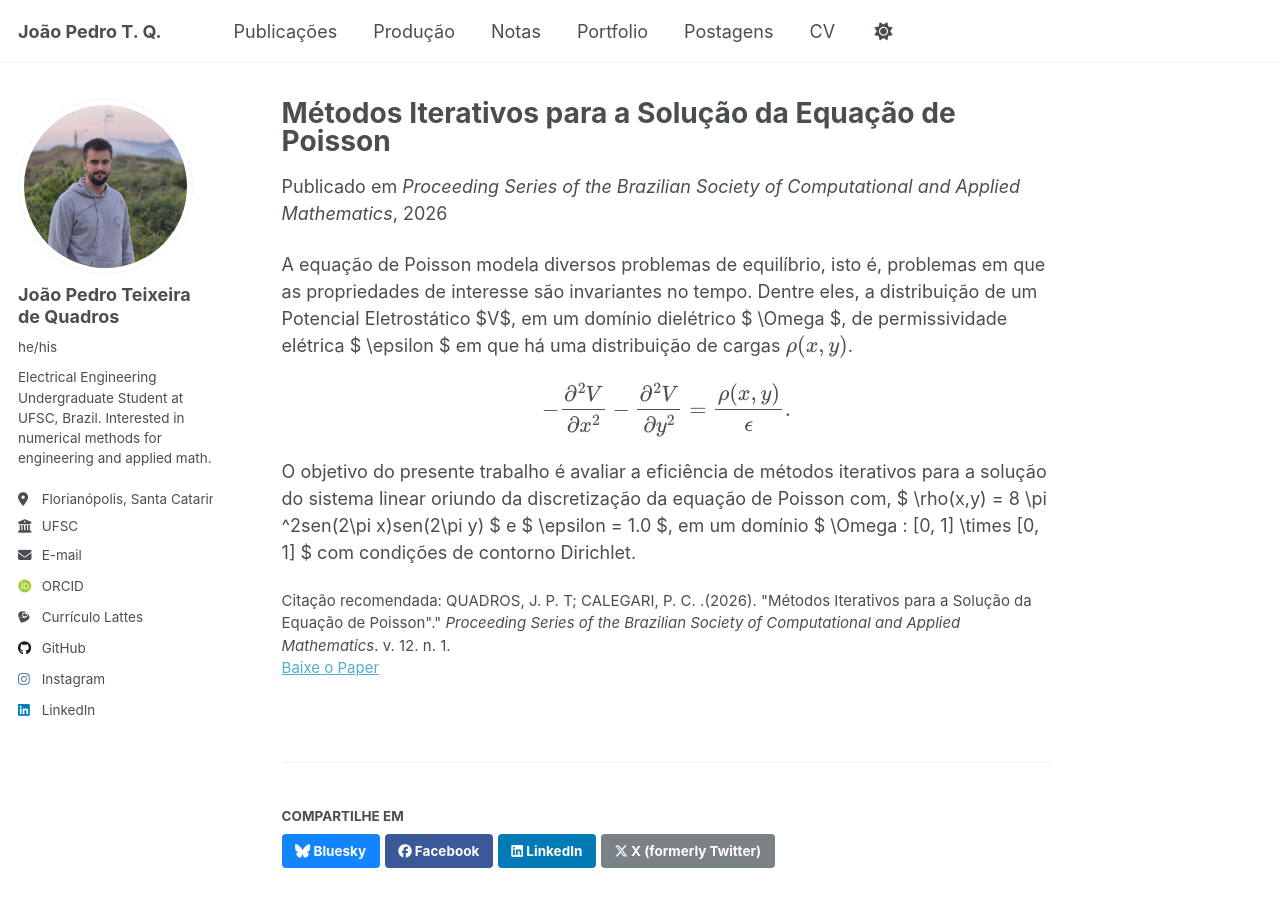
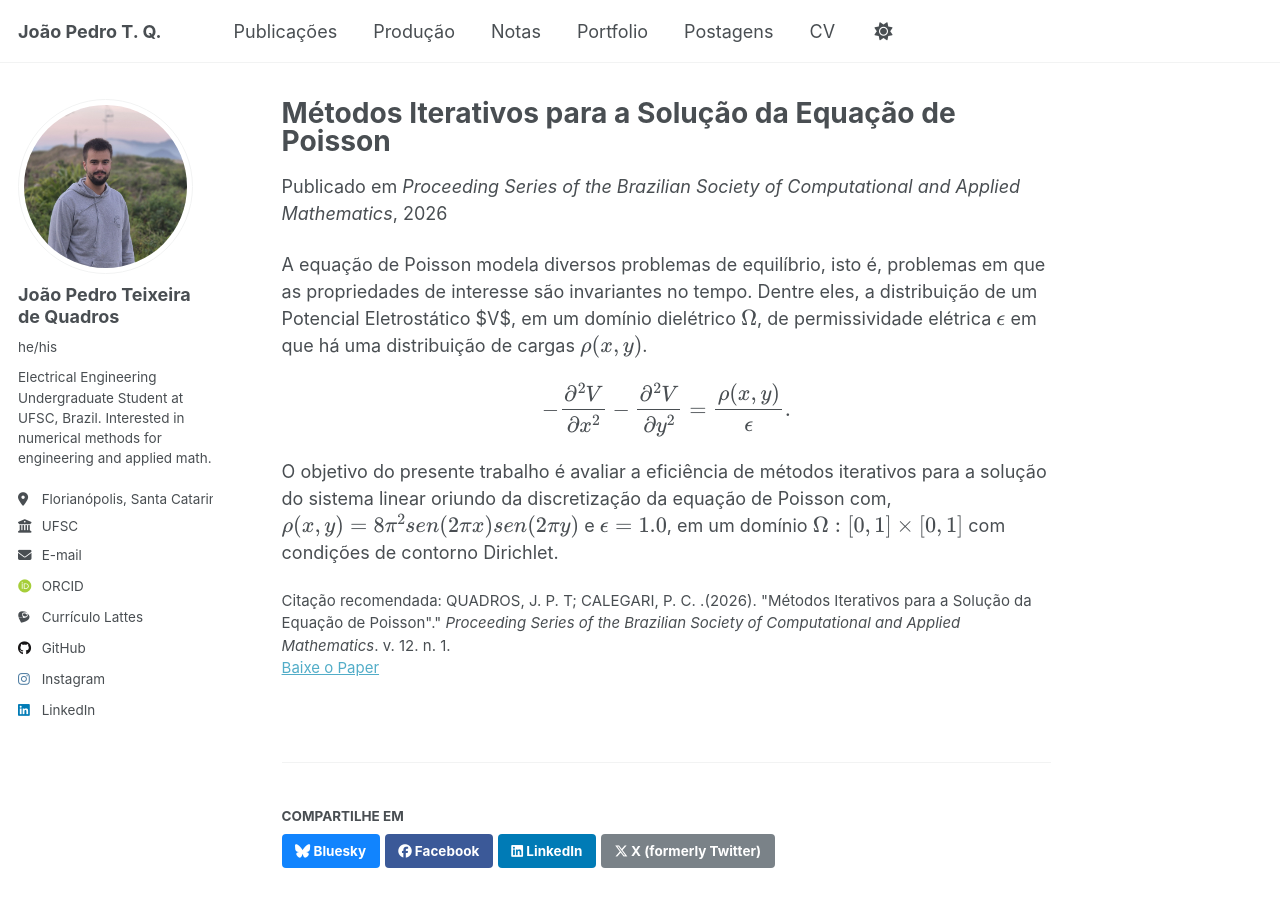
Before and after one commit to jpteixei/jpteixei.github.io, a Jekyll site: the page built from _publications/2026-02-13-metodos-iterativos-para-sol-da-eq-de-poisson.md, in a window 1280 px wide and 1034 px high. Shown: the top 907 px of the window. Built offline with Jekyll 4.4.1, drawn with Linux system fonts in a browser that asks for light colours; some web fonts are replaced; a style sheet for code colours, icons or effects is not loaded.

```diff
--- a/_publications/2026-02-13-metodos-iterativos-para-sol-da-eq-de-poisson.md
+++ b/_publications/2026-02-13-metodos-iterativos-para-sol-da-eq-de-poisson.md
@@ -12,8 +12,8 @@ paperurl: 'https://proceedings.sbmac.org.br/sbmac/article/view/5197'
 #bibtexurl: 'http://academicpages.github.io/files/bibtex1.bib'
 citation: 'QUADROS, J. P. T; CALEGARI, P. C. .(2026). &quot;Métodos Iterativos para a Solução da Equação de Poisson".&quot; <i>Proceeding Series of the Brazilian Society of Computational and Applied Mathematics</i>. v. 12. n. 1.'
 ---
-A equação de Poisson modela diversos problemas de equilíbrio, isto é, problemas em que as propriedades de interesse são invariantes no tempo. Dentre eles,  a distribuição de um Potencial Eletrostático $V$, em um domínio dielétrico $ \Omega $, de permissividade elétrica $ \epsilon $ em que há uma distribuição de cargas \\(\rho(x, y) \\).
+A equação de Poisson modela diversos problemas de equilíbrio, isto é, problemas em que as propriedades de interesse são invariantes no tempo. Dentre eles,  a distribuição de um Potencial Eletrostático $V$, em um domínio dielétrico \\(\Omega\\), de permissividade elétrica \\(\epsilon\\) em que há uma distribuição de cargas \\(\rho(x, y) \\).
 
 $$- \dfrac{\partial^2 V}{\partial x^2} - \dfrac{\partial^2 V}{\partial y^2} =  \dfrac{\rho(x,y)}{\epsilon}.$$
 
-O objetivo do presente trabalho é avaliar a eficiência de métodos iterativos para a solução do sistema linear oriundo da discretização da equação de Poisson com, $ \rho(x,y) = 8 \pi ^2sen(2\pi x)sen(2\pi y) $ e $ \epsilon = 1.0 $, em um domínio $ \Omega : [0, 1] \times [0, 1] $ com condições de contorno Dirichlet.
+O objetivo do presente trabalho é avaliar a eficiência de métodos iterativos para a solução do sistema linear oriundo da discretização da equação de Poisson com, \\(\rho(x,y) = 8 \pi ^2sen(2\pi x)sen(2\pi y)\\) e \\(\epsilon = 1.0\\), em um domínio \\(\Omega : [0, 1] \times [0, 1]\\) com condições de contorno Dirichlet.
```
